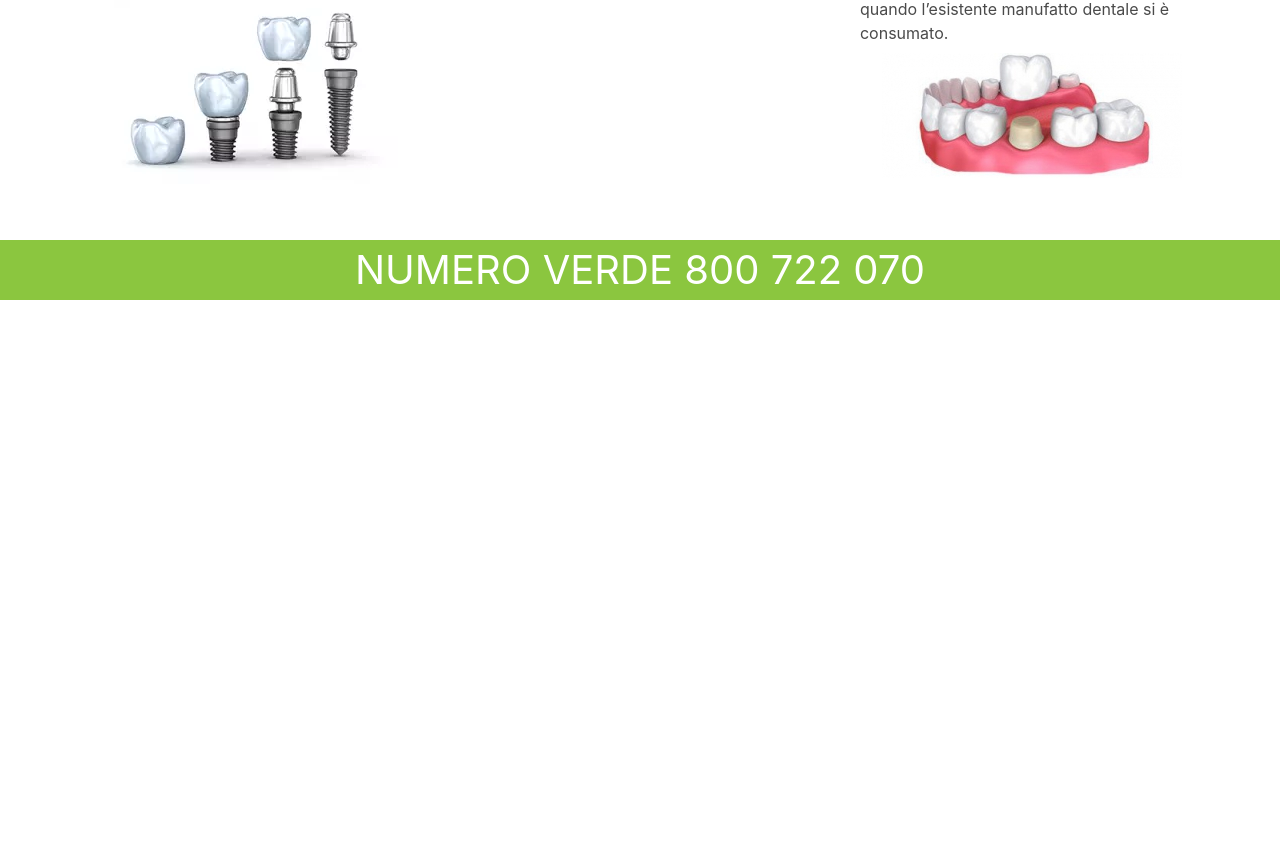
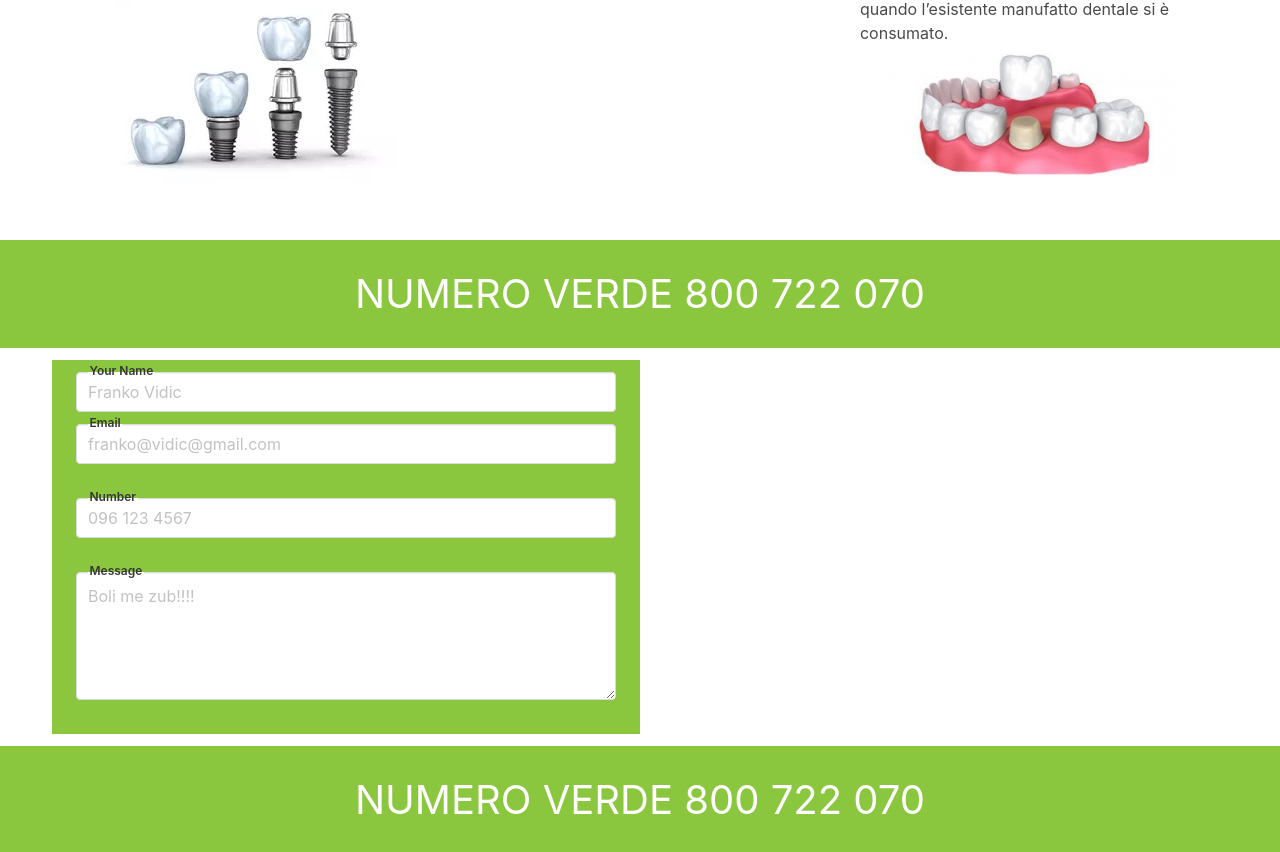
Before and after one commit to CapMorgan1987/landing-page, a Vue app: page / in a window 1280 px wide. Shown: the part 1200-2052 px from the top of the page. Before the commit the page ends 1500 px from the top, so only its background shows below. Built offline with nearby package versions, Linux system fonts and the light colour scheme.

Commit message:
section mail

```diff
--- a/src/App.vue
+++ b/src/App.vue
@@ -3,6 +3,8 @@
 		<app-header />
 		<app-hero />
 		<app-services />
+		<app-phone />
+		<app-mail />
 		<app-phone />
 	</div>
 </template>
@@ -12,6 +14,7 @@
 	import Hero from "./components/Hero.vue";
 	import Services from "./components/Services.vue";
 	import Phone from "./components/Phone.vue";
+	import Mail from "./components/Mail.vue";
 
 	export default {
 		name: "App",
@@ -20,6 +23,7 @@
 			"app-hero": Hero,
 			"app-services": Services,
 			"app-phone": Phone,
+			"app-mail": Mail,
 		},
 	};
 </script>
--- /dev/null
+++ b/src/components/Mail.vue
@@ -0,0 +1,58 @@
+<template>
+	<section class=" px-5 py-5">
+		<div class="container">
+			<div class="columns is-vcentered is-desktop">
+				<div class="column is-half-desktop px-5 arena-background">
+					<b-field
+						label="Your Name"
+						label-position="on-border"
+					>
+						<b-input placeholder="Franko Vidic">
+						</b-input>
+					</b-field>
+					<b-field
+						label="Email"
+						label-position="on-border"
+					>
+						<b-input
+							type="email"
+							placeholder="franko@vidic@gmail.com"
+							maxlength="30"
+						>
+						</b-input>
+					</b-field>
+					<b-field
+						label="Number"
+						label-position="on-border"
+					>
+						<b-input
+							placeholder="096 123 4567"
+							maxlength="30"
+						>
+						</b-input>
+					</b-field>
+					<b-field
+						label="Message"
+						label-position="on-border"
+					>
+						<b-input
+							placeholder="Boli me zub!!!!"
+							maxlength="200"
+							type="textarea"
+						></b-input>
+					</b-field>
+				</div>
+				<div class="column  is-half-desktop px-5">
+				</div>
+			</div>
+		</div>
+	</section>
+</template>
+
+<script>
+	export default {
+		data() {
+			return {};
+		},
+	};
+</script>
--- a/src/components/Phone.vue
+++ b/src/components/Phone.vue
@@ -1,5 +1,5 @@
 <template>
-	<section class=" px-5 pz-5 arena-background has-text-white">
+	<section class=" px-5 py-5 arena-background has-text-white">
 		<div class="container">
 			<h2 class="is-size-2-desktop is-size-3-touch has-text-centered	">
 				NUMERO VERDE 800 722 070
```
